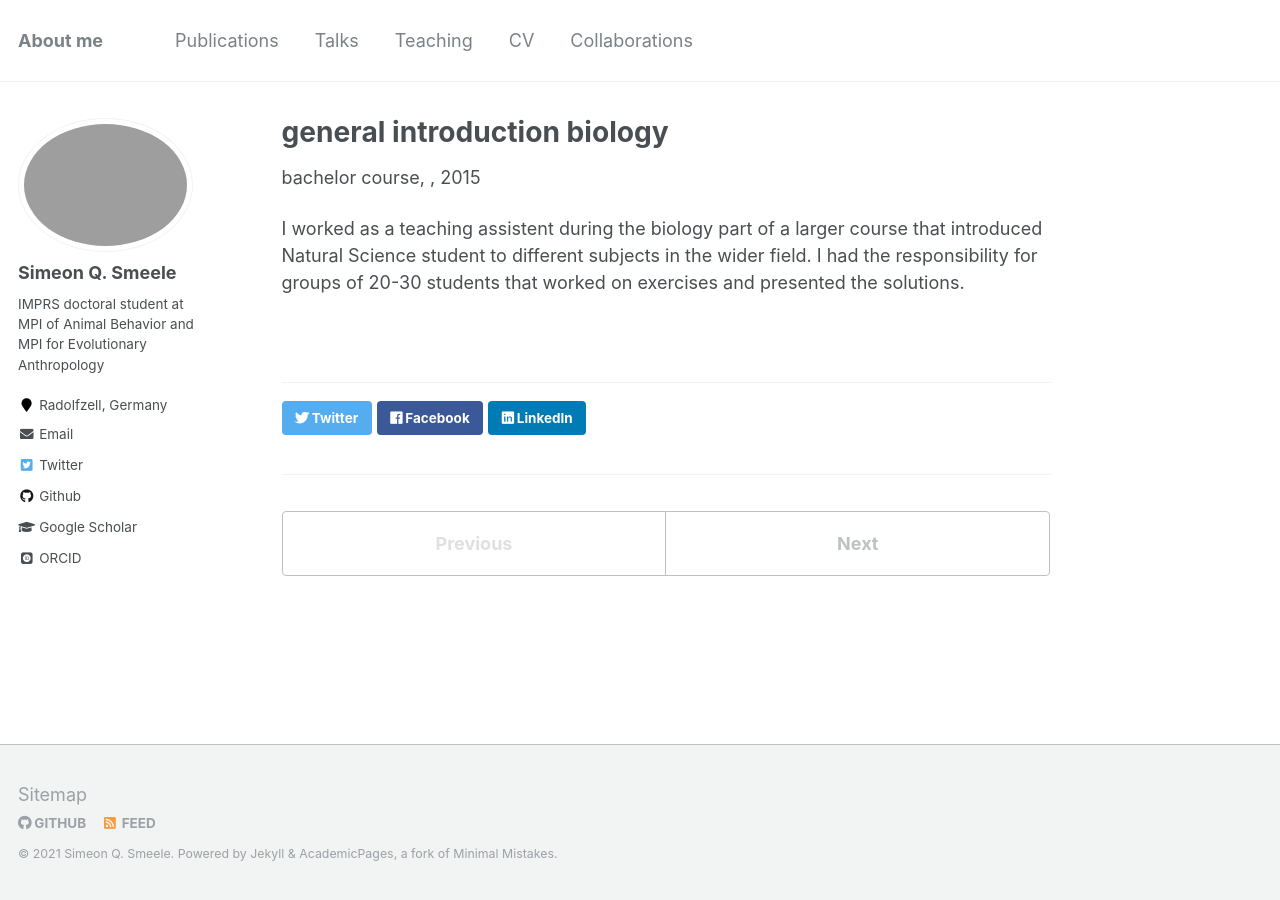
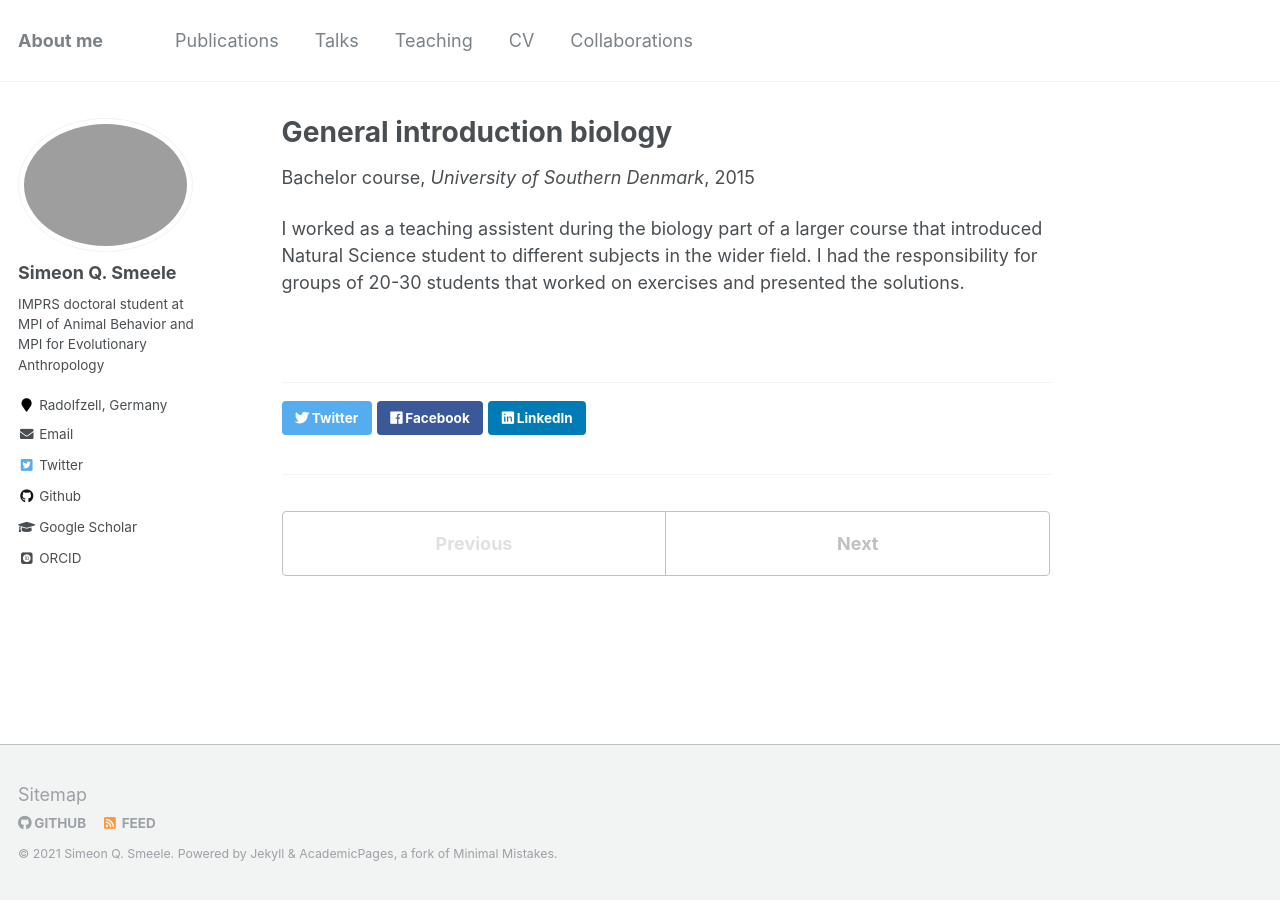
Before and after one commit to simeonqs/simeonqs.github.io, a Jekyll site: the page built from _teaching/2014-2015_general_biology.md, in a window 1280 px wide. Built offline with Jekyll 4.4.1, drawn with Linux system fonts in a browser that asks for light colours; some web fonts are replaced.

Commit message:
Adding venue.

```diff
--- a/_teaching/2014-2015_general_biology.md
+++ b/_teaching/2014-2015_general_biology.md
@@ -1,10 +1,11 @@
 ---
-title: "general introduction biology"
+title: "General introduction biology"
 collection: teaching
-type: "bachelor course"
+type: "Bachelor course"
 permalink: /2014-2015_general_biology
+venue: "University of Southern Denmark"
 date: 2015-01-01
-location: "University of Southern Denmark"
+location: "Odense, Denmark"
 ---
 
 I worked as a teaching assistent during the biology part of a larger course that introduced Natural Science student to different subjects in the wider field. I had the responsibility for groups of 20-30 students that worked on exercises and presented the solutions.
```
Also changed, not shown: _teaching/2021_VtK.md (+2 -1 lines).
